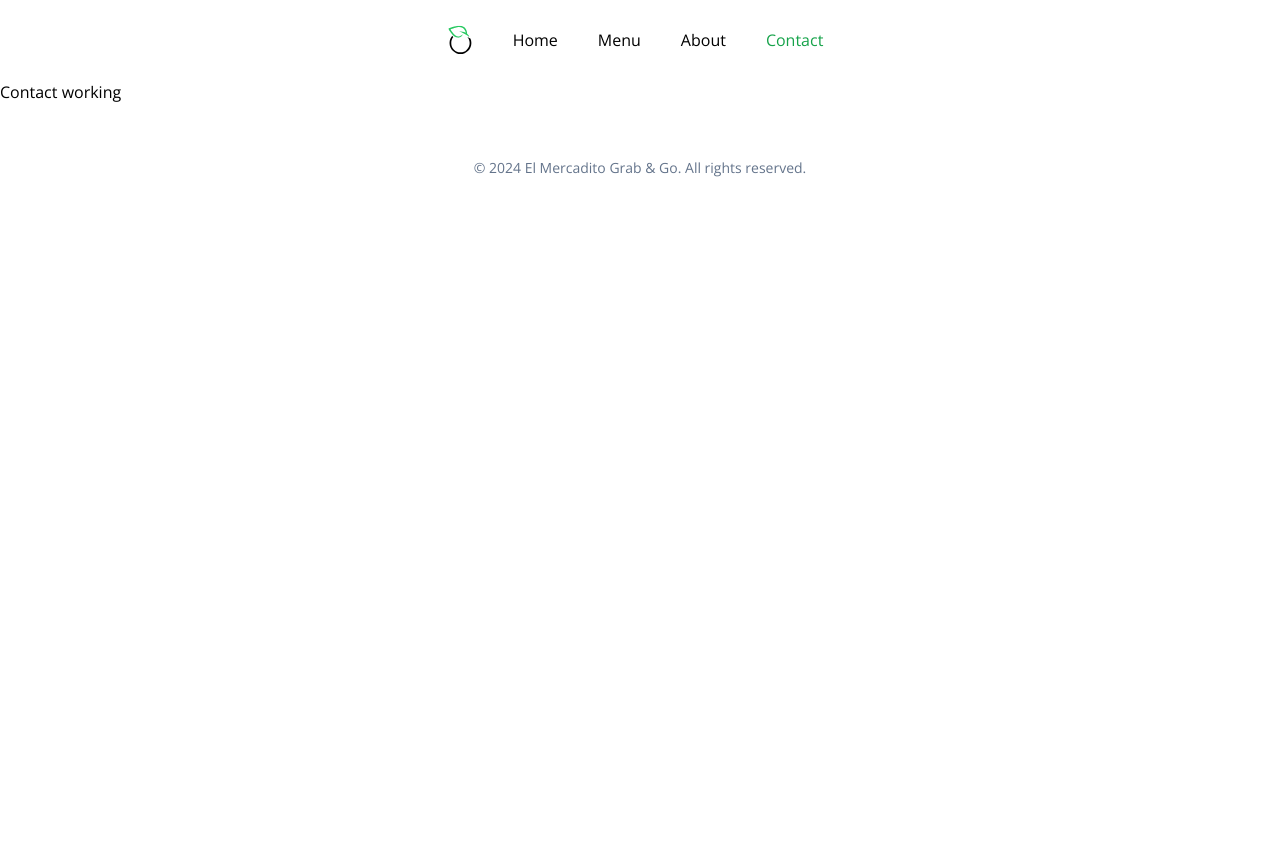
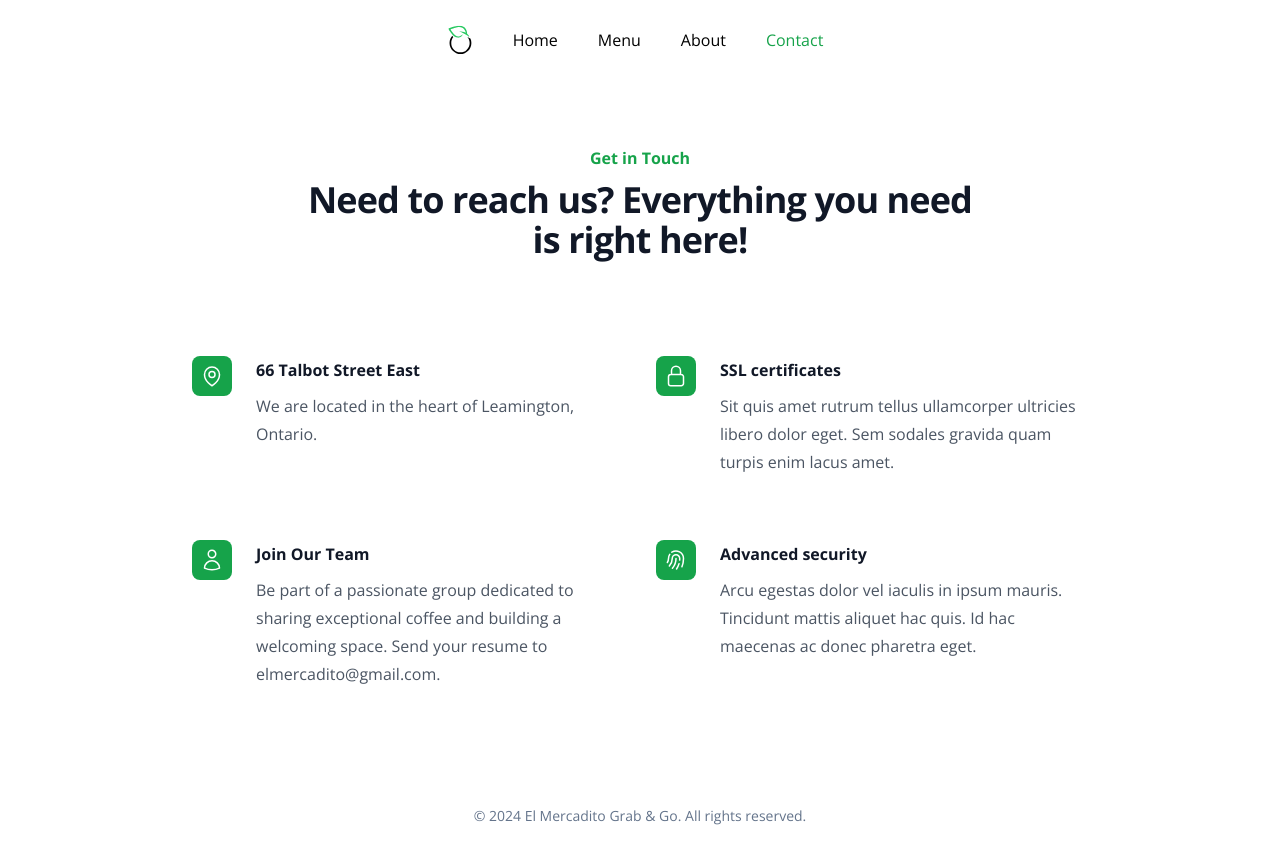
Before and after one commit to rccjoel/el-mercadito, a Next.js app: page /contact in a window 1280 px wide. Before the commit the page ends 800 px from the top, so only its background shows below. Built offline with nearby package versions, Linux system fonts and the light colour scheme.

Commit message:
contact site created

```diff
--- a/app/about/page.tsx
+++ b/app/about/page.tsx
@@ -8,11 +8,10 @@ export default function About() {
         <div className="lg:col-span-2 lg:col-start-1 lg:row-start-1 lg:mx-auto lg:grid lg:w-full lg:max-w-7xl lg:grid-cols-2 lg:gap-x-8 lg:px-8">
           <div className="lg:pr-4">
             <div className="lg:max-w-lg">
-              <p className="text-base font-semibold leading-7 text-indigo-600">About us</p>
+              <p className="text-base font-semibold leading-7 text-green-600">About us</p>
               <h1 className="mt-2 text-3xl font-bold tracking-tight text-gray-900 sm:text-4xl">Our Story: UnBrewed</h1>
               <p className="mt-6 text-xl leading-8 text-gray-700">
-                Aliquet nec orci mattis amet quisque ullamcorper neque, nibh sem. At arcu, sit dui mi, nibh dui, diam
-                eget aliquam. Quisque id at vitae feugiat egestas.
+                The aroma of freshly roasted coffee beans hung heavy in the crisp Leamington air.
               </p>
             </div>
           </div>
@@ -30,29 +29,28 @@ export default function About() {
           <div className="lg:pr-4">
             <div className="max-w-xl text-base leading-7 text-gray-700 lg:max-w-lg">
               <p>
-                Faucibus commodo massa rhoncus, volutpat. Dignissim sed eget risus enim. Mattis mauris semper sed amet
-                vitae sed turpis id. Id dolor praesent donec est. Odio penatibus risus viverra tellus varius sit neque
-                erat velit. Faucibus commodo massa rhoncus, volutpat. Dignissim sed eget risus enim. Mattis mauris
-                semper sed amet vitae sed turpis id.
+                El Mercadito Grab & Go, a vibrant splash of color against the red-brick buildings, was Tatiana's dream come true.
+                It wasn't just a coffee shop; it was a bridge between her past and present, a testament to the resilience of
+                family and flavor. Every morning, the air crackled with the warm greetings of regulars, a mix of Leamington locals
+                and Colombian transplants drawn by the promise of a taste of home.
               </p>
               <ul role="list" className="mt-8 space-y-8 text-gray-600">
                 <li className="flex gap-x-3">
-                  <CloudArrowUpIcon className="mt-1 h-5 w-5 flex-none text-indigo-600" aria-hidden="true" />
+                  <CloudArrowUpIcon className="mt-1 h-5 w-5 flex-none text-green-600" aria-hidden="true" />
                   <span>
-                    <strong className="font-semibold text-gray-900">Push to deploy.</strong> Lorem ipsum, dolor sit amet
-                    consectetur adipisicing elit. Maiores impedit perferendis suscipit eaque, iste dolor cupiditate
-                    blanditiis ratione.
+                    <strong className="font-semibold text-gray-900">Family-owned.</strong> where quality and care are poured
+                    into every cup.
                   </span>
                 </li>
                 <li className="flex gap-x-3">
-                  <LockClosedIcon className="mt-1 h-5 w-5 flex-none text-indigo-600" aria-hidden="true" />
+                  <LockClosedIcon className="mt-1 h-5 w-5 flex-none text-green-600" aria-hidden="true" />
                   <span>
                     <strong className="font-semibold text-gray-900">SSL certificates.</strong> Anim aute id magna aliqua
                     ad ad non deserunt sunt. Qui irure qui lorem cupidatat commodo.
                   </span>
                 </li>
                 <li className="flex gap-x-3">
-                  <ServerIcon className="mt-1 h-5 w-5 flex-none text-indigo-600" aria-hidden="true" />
+                  <ServerIcon className="mt-1 h-5 w-5 flex-none text-green-600" aria-hidden="true" />
                   <span>
                     <strong className="font-semibold text-gray-900">Database backups.</strong> Ac tincidunt sapien
                     vehicula erat auctor pellentesque rhoncus. Et magna sit morbi lobortis.
--- a/app/contact/page.tsx
+++ b/app/contact/page.tsx
@@ -1,3 +1,58 @@
+import { UserIcon, FingerPrintIcon, LockClosedIcon, MapPinIcon } from '@heroicons/react/24/outline'
+
+const features = [
+  {
+    name: '66 Talbot Street East',
+    description:
+      'We are located in the heart of Leamington, Ontario. ',
+    icon: MapPinIcon,
+  },
+  {
+    name: 'SSL certificates',
+    description:
+      'Sit quis amet rutrum tellus ullamcorper ultricies libero dolor eget. Sem sodales gravida quam turpis enim lacus amet.',
+    icon: LockClosedIcon,
+  },
+  {
+    name: 'Join Our Team',
+    description:
+      'Be part of a passionate group dedicated to sharing exceptional coffee and building a welcoming space. Send your resume to elmercadito@gmail.com.',
+    icon: UserIcon,
+  },
+  {
+    name: 'Advanced security',
+    description:
+      'Arcu egestas dolor vel iaculis in ipsum mauris. Tincidunt mattis aliquet hac quis. Id hac maecenas ac donec pharetra eget.',
+    icon: FingerPrintIcon,
+  },
+]
+
 export default function Contact() {
-    return <p>Contact working</p>
+  return (
+    <div className="bg-white py-12 sm:py-16">
+      <div className="mx-auto max-w-7xl px-6 lg:px-8">
+        <div className="mx-auto max-w-2xl lg:text-center">
+          <h2 className="text-base font-semibold leading-7 text-green-600">Get in Touch</h2>
+          <p className="mt-2 text-3xl font-bold tracking-tight text-gray-900 sm:text-4xl">
+            Need to reach us? Everything you need is right here!
+          </p>
+        </div>
+        <div className="mx-auto mt-16 max-w-2xl sm:mt-20 lg:mt-24 lg:max-w-4xl">
+          <dl className="grid max-w-xl grid-cols-1 gap-x-8 gap-y-10 lg:max-w-none lg:grid-cols-2 lg:gap-y-16">
+            {features.map((feature) => (
+              <div key={feature.name} className="relative pl-16">
+                <dt className="text-base font-semibold leading-7 text-gray-900">
+                  <div className="absolute left-0 top-0 flex h-10 w-10 items-center justify-center rounded-lg bg-green-600">
+                    <feature.icon className="h-6 w-6 text-white" aria-hidden="true" />
+                  </div>
+                  {feature.name}
+                </dt>
+                <dd className="mt-2 text-base leading-7 text-gray-600">{feature.description}</dd>
+              </div>
+            ))}
+          </dl>
+        </div>
+      </div>
+    </div>
+  )
 }
--- a/app/page.tsx
+++ b/app/page.tsx
@@ -1,7 +1,7 @@
 import Image from "next/image";
 
 const stats = [
-  { id: 1, name: 'Colombian Mountain Highs to Ethiopian Fertile Fields', value: 'Globally Sourced Beans' },
+  { id: 1, name: "Mountain-Kissed Colombian Beans Meet Ethiopia's Earthy Treasures", value: 'Globally Sourced Beans' },
   { id: 2, name: 'Assets under holding', value: '$119 trillion' },
 ]
 
@@ -37,7 +37,7 @@ export default function Home() {
                     />
             </div>
           </div>
-          <div className="bg-green-600/10 py-12 sm:py-16">
+          <div className="bg-white py-12 sm:py-16">
             <div className="mx-auto max-w-7xl px-6 lg:px-8">
               <dl className="grid grid-cols-1 gap-x-8 gap-y-16 text-center sm:grid-cols-2">
                 {stats.map((stat) => (
```
